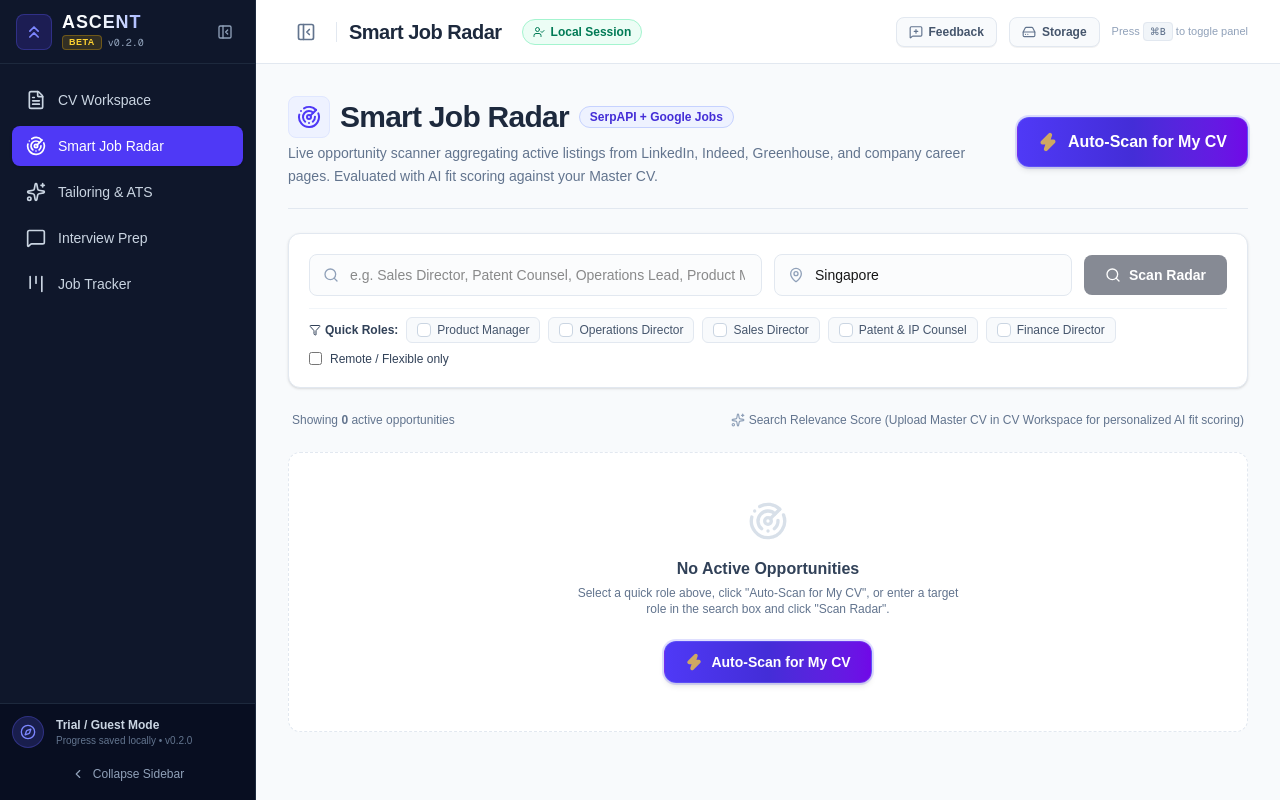
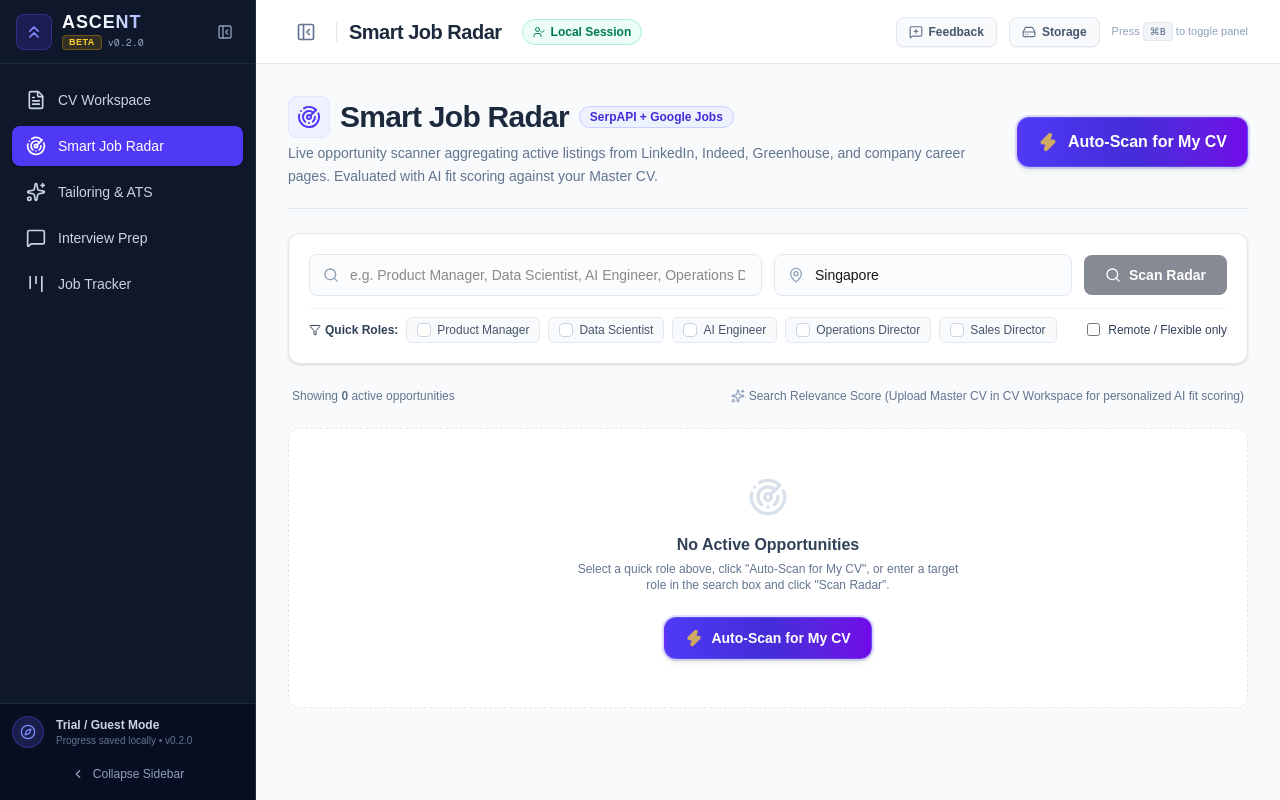
Before and after one commit to NGYB/Ascent, a Next.js app: page /radar in a window 1280 px wide. Built offline with nearby package versions, Linux system fonts and the light colour scheme.

Commit message:
Update Quick Roles in Smart Job Radar with Data Scientist and AI Engineer

```diff
--- a/app/radar/page.tsx
+++ b/app/radar/page.tsx
@@ -347,7 +347,7 @@ export default function RadarPage() {
               type="text"
               value={roleQuery}
               onChange={(e) => setRoleQuery(e.target.value)}
-              placeholder="e.g. Sales Director, Patent Counsel, Operations Lead, Product Manager..."
+              placeholder="e.g. Product Manager, Data Scientist, AI Engineer, Operations Director..."
               className="w-full pl-10 pr-4 py-2.5 text-sm border border-slate-200 rounded-lg outline-none focus:ring-2 focus:ring-indigo-500 bg-slate-50/50 hover:bg-white transition-colors"
             />
           </div>
@@ -430,7 +430,7 @@ export default function RadarPage() {
             <span className="font-semibold text-slate-700 flex items-center gap-1">
               <Filter className="h-3 w-3" /> Quick Roles:
             </span>
-            {['Product Manager', 'Operations Director', 'Sales Director', 'Patent & IP Counsel', 'Finance Director'].map((tag) => {
+            {['Product Manager', 'Data Scientist', 'AI Engineer', 'Operations Director', 'Sales Director'].map((tag) => {
               const isChecked =
                 searchedRole.trim().toLowerCase() === tag.toLowerCase() &&
                 roleQuery.trim().toLowerCase() === tag.toLowerCase() &&
```
